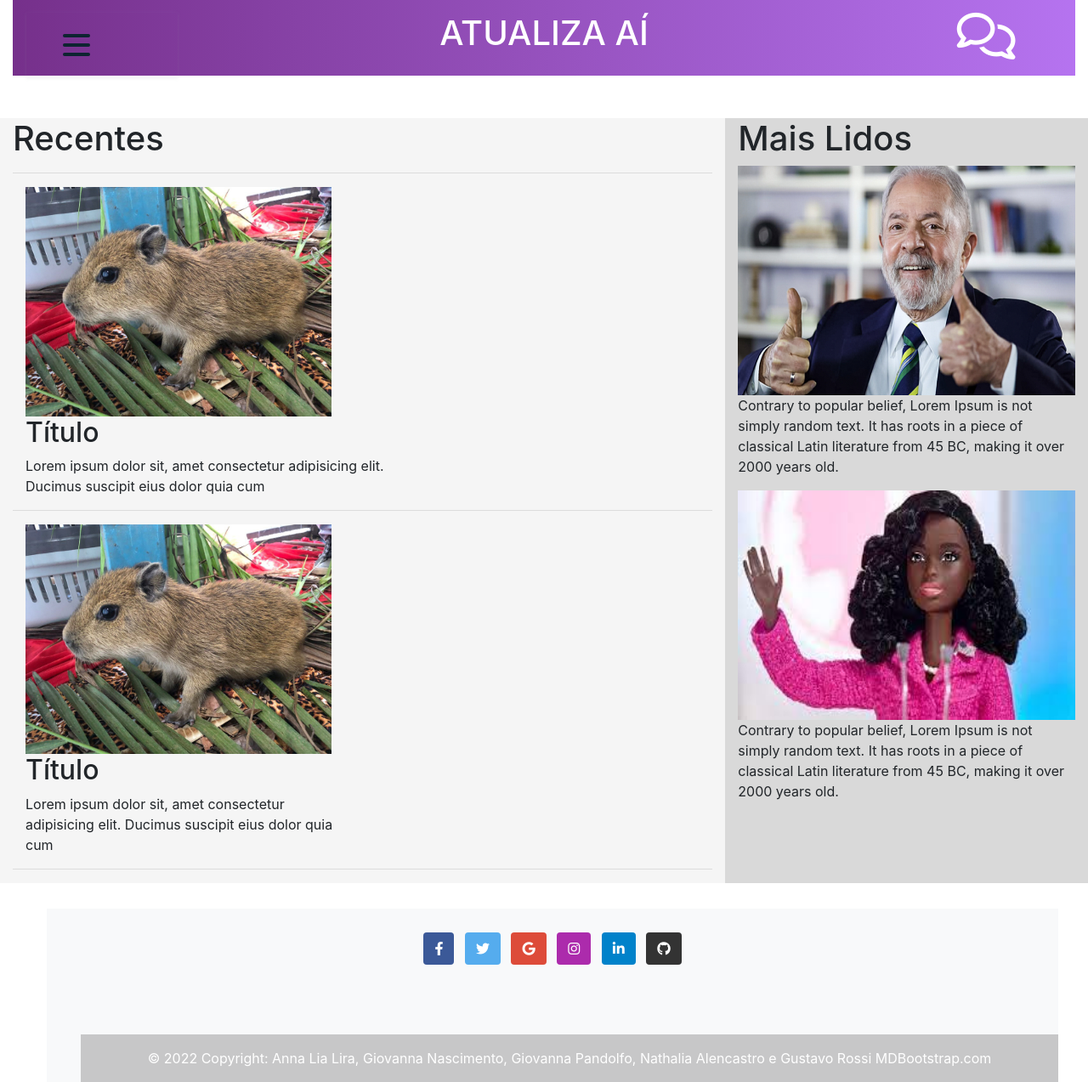
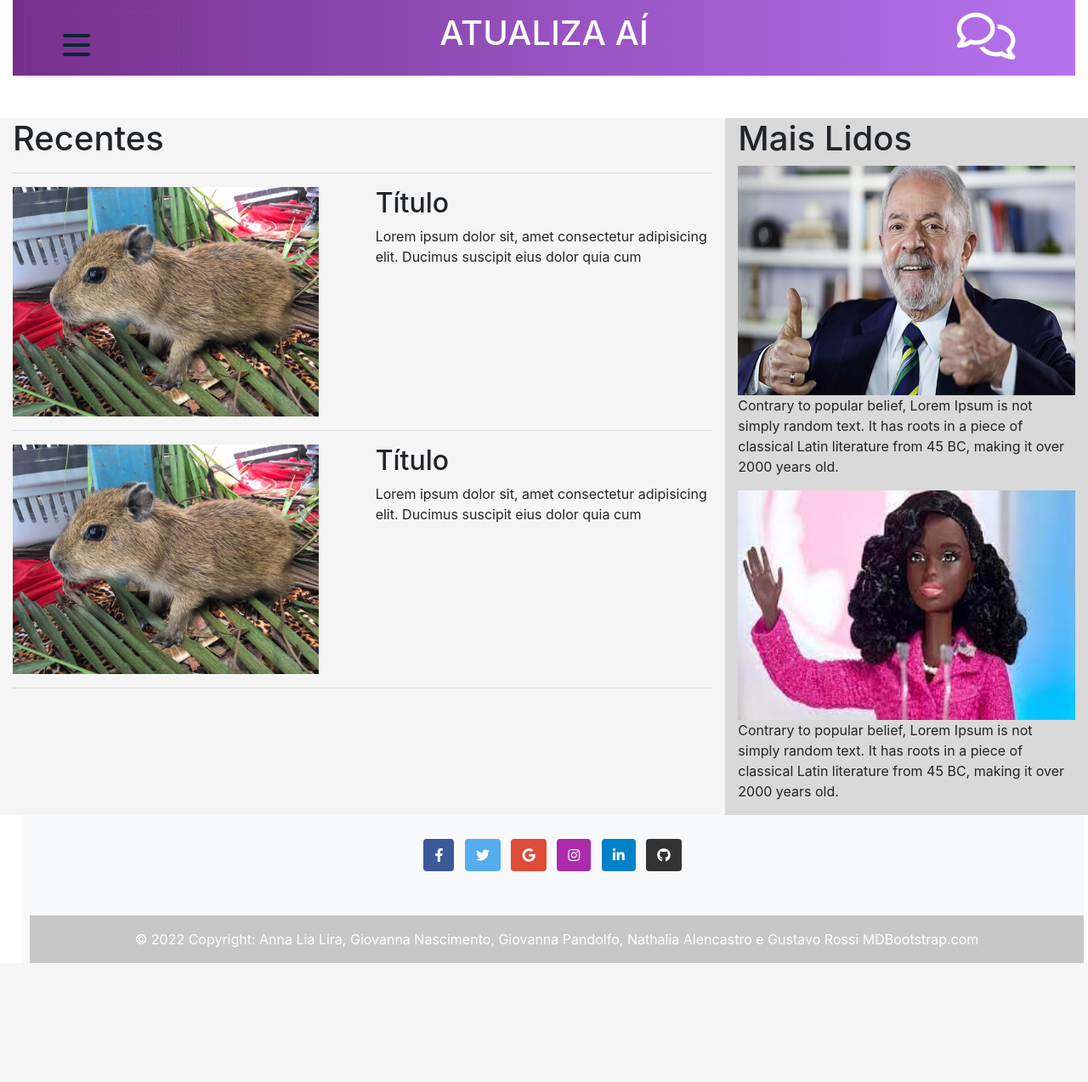
Before and after one commit to senacrs-emti/2022-1M-jornal-G8, a PHP site: page /2022-1M-jornal-G8/ in a window 1280 px wide. Shown: the part 21-1294 px from the top of the page at 85% size. After the commit the page ends 1154 px from the top, so only its background shows below. Run offline with PHP 8.4, Linux system fonts and the light colour scheme.

Commit message:
recentes
Co-Authored-By: Giovanna Pandolfo <108467195+GiovannaPandolfo@users.noreply.github.com>
Co-Authored-By: Giovanna Rodrigues do Nascimento <108465696+gi-nascimento@users.noreply.github.com>

```diff
--- a/index.php
+++ b/index.php
@@ -7,26 +7,29 @@ include_once './includes/_header.php';
     <div class="">
         <h1>Recentes</h1>
         <hr>
-        <div class="col-lg-7"> <img class="imagem" src="img/capivarinha.jpeg" alt="">
+        <div class="row">
+            <div class="col-lg-6">
+                <img class="imagem" src="img/capivarinha.jpeg" alt="">
+            </div>
+            <div class="col-lg-6">
                 <h2>Título</h2>
                 <p>Lorem ipsum dolor sit, amet consectetur adipisicing elit. Ducimus suscipit eius dolor quia cum </p>
-        </div>
-        <div class="col-lg-5">
-
             </div>
 
         </div>
         <div class="">
         <hr>
-        <div class="col-lg-6"> <img class="imagem" src="img/capivarinha.jpeg" alt="">
+        <div class="row">
+            <div class="col-lg-6">
+                <img class="imagem" src="img/capivarinha.jpeg" alt="">
             </div>
             <div class="col-lg-6">
                 <h2>Título</h2>
                 <p>Lorem ipsum dolor sit, amet consectetur adipisicing elit. Ducimus suscipit eius dolor quia cum </p>
             </div>
+        </div>
         <hr>
 
-    </div>
 </main>
 
 <?php
--- a/style.css
+++ b/style.css
@@ -184,8 +184,6 @@ aside img{
 
 /* FOOTER */
 .text-center {
-  width: 1190px;
-  margin-left: 40px;
-  margin-top: 30px;
-
+  width: 100%;
+  margin-left: 10px;
 }
```
Lines whose indentation alone changed are shown as unchanged.
